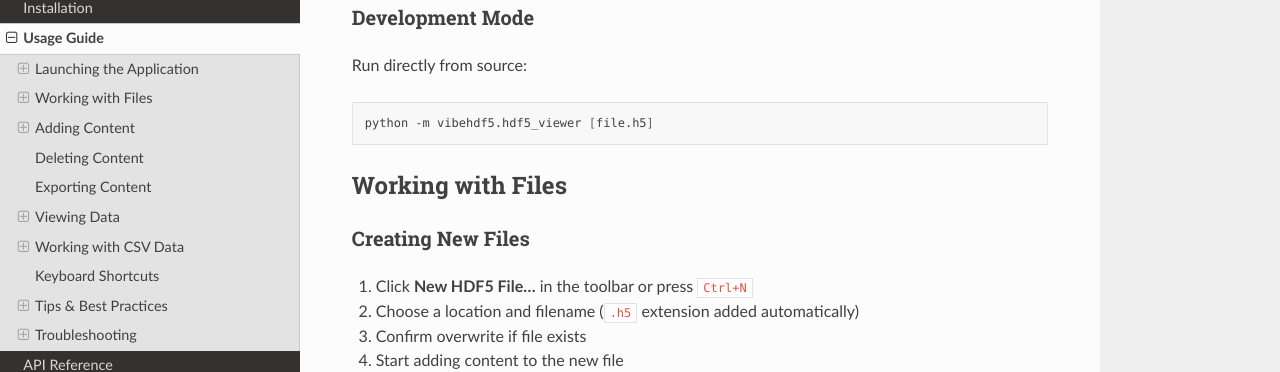
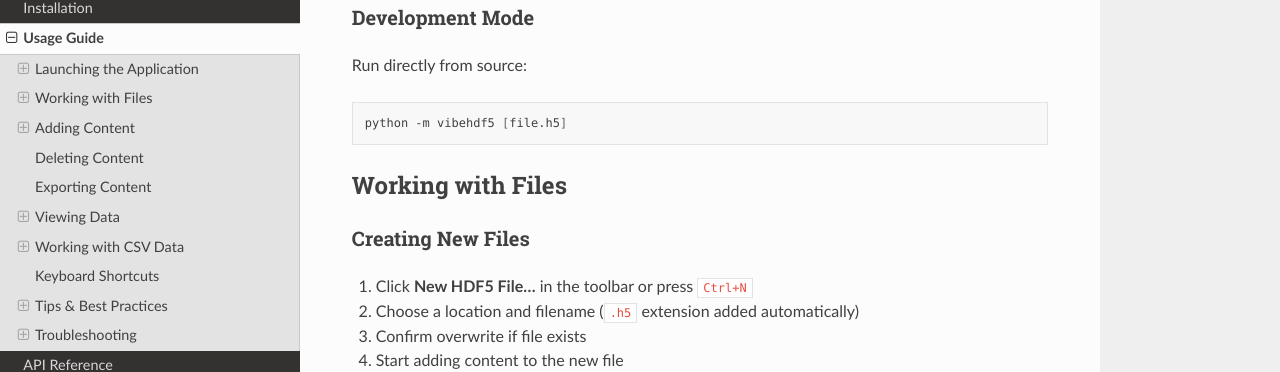
Before and after one commit to jacobwilliams/vibehdf5, a Sphinx documentation site: the page built from docs/usage.rst, in a window 1280 px wide and 900 px high, scrolled down 529 px. Shown: the part 144-516 px from the top of the window. Built offline with Sphinx 7.4.7 and the Read the Docs theme 3.1.0, drawn with Linux system fonts in a browser that asks for light colours.

Commit message:
fix usage in readme

```diff
--- a/docs/usage.rst
+++ b/docs/usage.rst
@@ -36,7 +36,7 @@ Run directly from source:
 
 .. code-block:: bash
 
-   python -m vibehdf5.hdf5_viewer [file.h5]
+   python -m vibehdf5 [file.h5]
 
 Working with Files
 ------------------
```
Also changed, not shown: README.md (+1 -1 lines).
